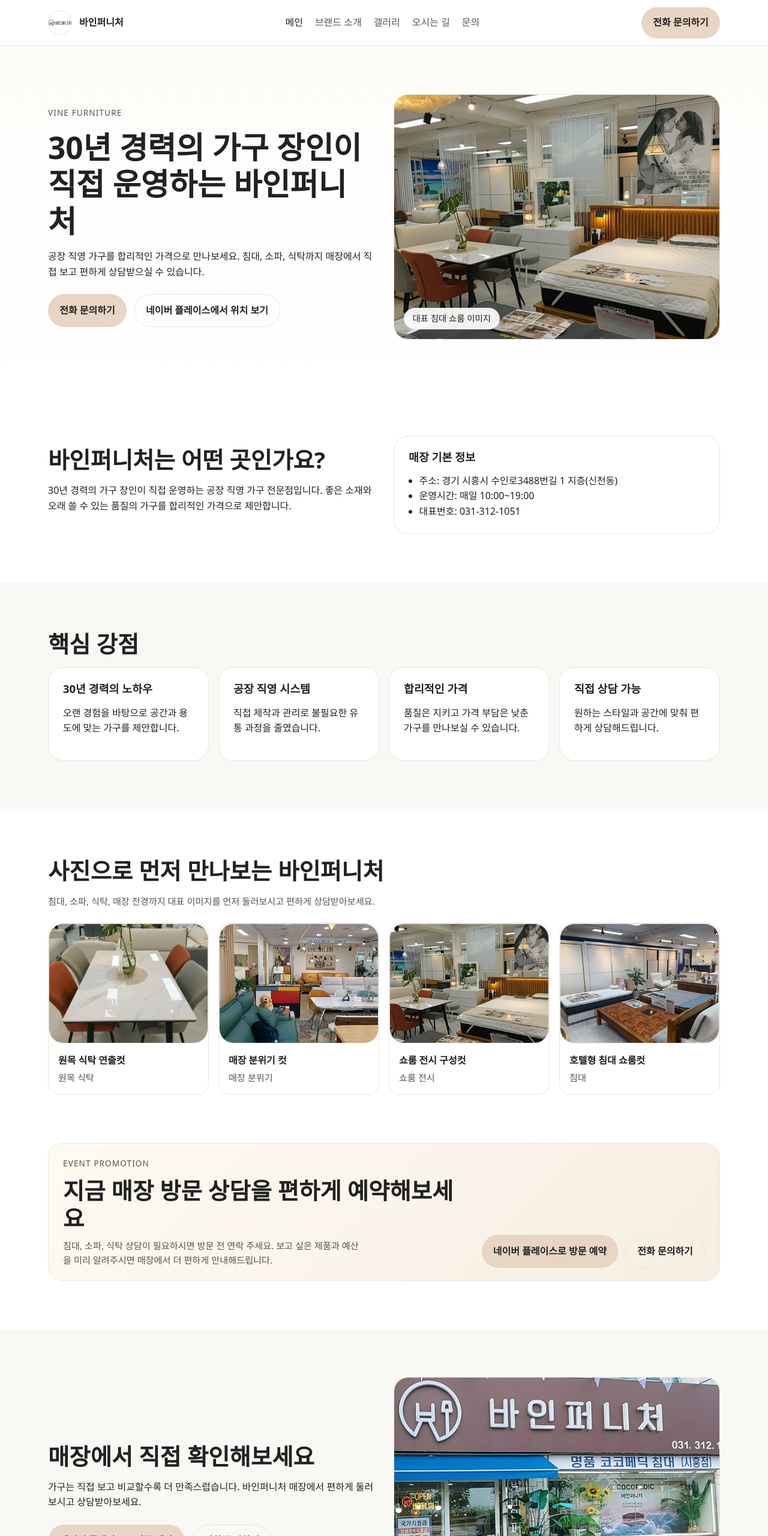
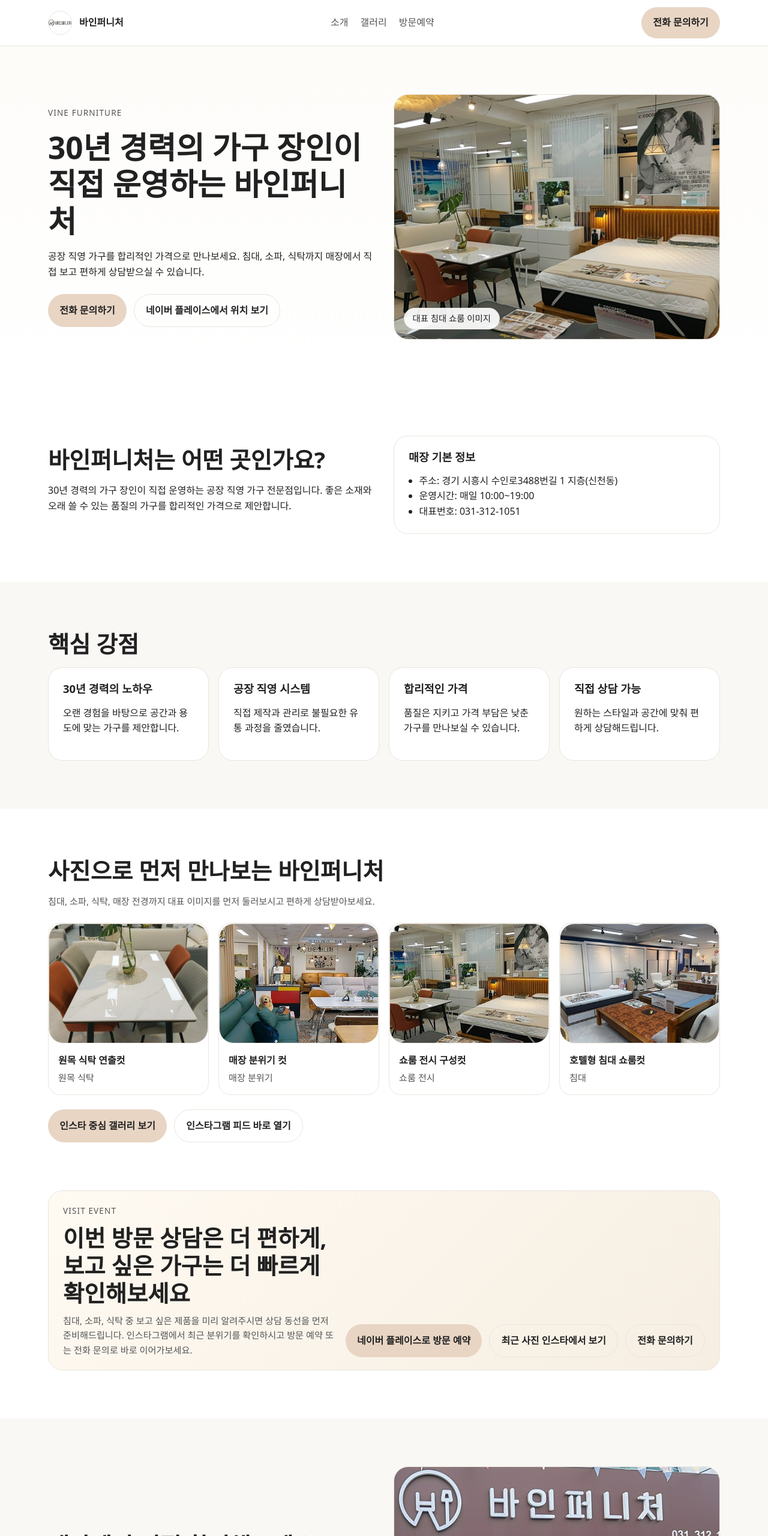
Before and after one commit to vinefurniture/vinefurniture-site, an Astro site: page / in a window 1280 px wide. Shown: the top 2560 px of the page at 60% size. Built offline with nearby package versions, Linux system fonts and the light colour scheme; Astro itself is replaced by a stand-in of ours.

Commit message:
feat: streamline one-page home navigation

```diff
--- a/src/components/Header.astro
+++ b/src/components/Header.astro
@@ -22,11 +22,23 @@
 
     <nav class="site-nav" aria-label="주요 메뉴">
       <ul>
-        {navigationItems.map((item) => (
-          <li>
-            <a href={item.href} class={pathname === item.href ? 'active' : ''}>{item.label}</a>
-          </li>
-        ))}
+        {navigationItems.map((item) => {
+          const isActive = item.href === '/gallery'
+            ? pathname === '/gallery'
+            : item.href === '/brand'
+              ? pathname === '/brand'
+              : item.href === '/location'
+                ? pathname === '/location'
+                : item.href === '/contact'
+                  ? pathname === '/contact'
+                  : false;
+
+          return (
+            <li>
+              <a href={item.href} class={isActive ? 'active' : ''}>{item.label}</a>
+            </li>
+          );
+        })}
       </ul>
     </nav>
 
--- a/src/data/site-content.json
+++ b/src/data/site-content.json
@@ -26,24 +26,16 @@
   },
   "navigation": [
     {
-      "href": "/",
-      "label": "메인"
-    },
-    {
-      "href": "/brand",
-      "label": "브랜드 소개"
+      "href": "/#about",
+      "label": "소개"
     },
     {
       "href": "/gallery",
       "label": "갤러리"
     },
     {
-      "href": "/location",
-      "label": "오시는 길"
-    },
-    {
-      "href": "/contact",
-      "label": "문의"
+      "href": "/#visit",
+      "label": "방문예약"
     }
   ],
   "home": {
@@ -82,9 +74,9 @@
     "galleryNote": "침대, 소파, 식탁, 매장 전경까지 대표 이미지를 먼저 둘러보시고 편하게 상담받아보세요.",
     "promo": {
       "enabled": true,
-      "eyebrow": "EVENT PROMOTION",
-      "title": "지금 매장 방문 상담을 편하게 예약해보세요",
-      "body": "침대, 소파, 식탁 상담이 필요하시면 방문 전 연락 주세요. 보고 싶은 제품과 예산을 미리 알려주시면 매장에서 더 편하게 안내해드립니다."
+      "eyebrow": "VISIT EVENT",
+      "title": "이번 방문 상담은 더 편하게, 보고 싶은 가구는 더 빠르게 확인해보세요",
+      "body": "침대, 소파, 식탁 중 보고 싶은 제품을 미리 알려주시면 상담 동선을 먼저 준비해드립니다. 인스타그램에서 최근 분위기를 확인하시고 방문 예약 또는 전화 문의로 바로 이어가보세요."
     },
     "visitTitle": "매장에서 직접 확인해보세요",
     "visitBody": "가구는 직접 보고 비교할수록 더 만족스럽습니다. 바인퍼니처 매장에서 편하게 둘러보시고 상담받아보세요.",
--- a/src/pages/index.astro
+++ b/src/pages/index.astro
@@ -30,7 +30,7 @@
     </div>
   </section>
 
-  <section class="section">
+  <section class="section" id="about">
     <div class="container two-column">
       <div>
         <h2>{home.aboutTitle}</h2>
@@ -47,7 +47,7 @@
     </div>
   </section>
 
-  <section class="section" style="background: var(--color-surface);">
+  <section class="section" style="background: var(--color-surface);" id="strengths">
     <div class="container">
       <h2>{home.strengthTitle}</h2>
       <div class="grid-4">
@@ -56,7 +56,7 @@
     </div>
   </section>
 
-  <section class="section">
+  <section class="section" id="home-gallery">
     <div class="container">
       <h2>{home.galleryTitle}</h2>
       <p class="note">{home.galleryNote}</p>
@@ -73,11 +73,15 @@
           </article>
         ))}
       </div>
+      <div class="button-group home-gallery-actions">
+        <a class="button" href="/gallery">인스타 중심 갤러리 보기</a>
+        <a class="button secondary" href={siteMeta.instagram} target="_blank" rel="noreferrer" data-draft-href="business.instagram">인스타그램 피드 바로 열기</a>
+      </div>
     </div>
   </section>
 
   {homePromo?.enabled !== false && (
-    <section class="section home-promo-section" data-draft-toggle="homePromo.enabled">
+    <section class="section home-promo-section" data-draft-toggle="homePromo.enabled" id="visit-promo">
       <div class="container">
         <article class="cta-panel home-promo-panel">
           <div class="home-promo-copy">
@@ -87,6 +91,7 @@
           </div>
           <div class="button-group cta-panel-actions home-promo-actions">
             <a class="button" href={home.visitPrimaryCtaHref} target="_blank" rel="noreferrer" data-draft-href="business.place">네이버 플레이스로 방문 예약</a>
+            <a class="button secondary" href={siteMeta.instagram} target="_blank" rel="noreferrer" data-draft-href="business.instagram">최근 사진 인스타에서 보기</a>
             <a class="button secondary" href={home.heroPrimaryCtaHref} data-draft-href="business.phoneHref">전화 문의하기</a>
           </div>
         </article>
@@ -94,7 +99,7 @@
     </section>
   )}
 
-  <section class="section" style="background: var(--color-surface);">
+  <section class="section" style="background: var(--color-surface);" id="visit">
     <div class="container two-column">
       <div>
         <h2>{home.visitTitle}</h2>
--- a/src/styles/global.scss
+++ b/src/styles/global.scss
@@ -156,6 +156,15 @@
 
 .hero {
   background: linear-gradient(180deg, #fdfcf9 0%, #ffffff 100%);
+}
+
+.section[id],
+.hero[id] {
+  scroll-margin-top: 6.5rem;
+}
+
+.home-gallery-actions {
+  margin-top: 1.25rem;
 }
 
 .hero-grid,
```
